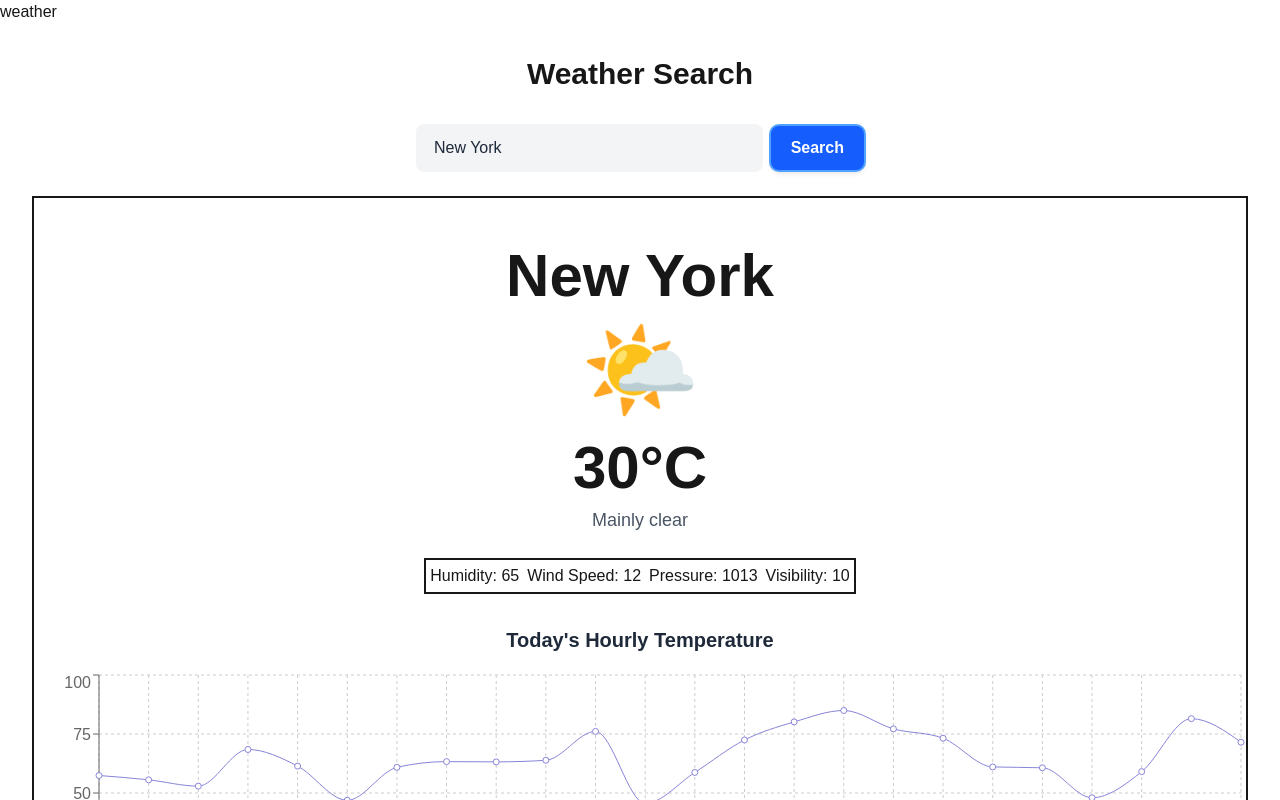
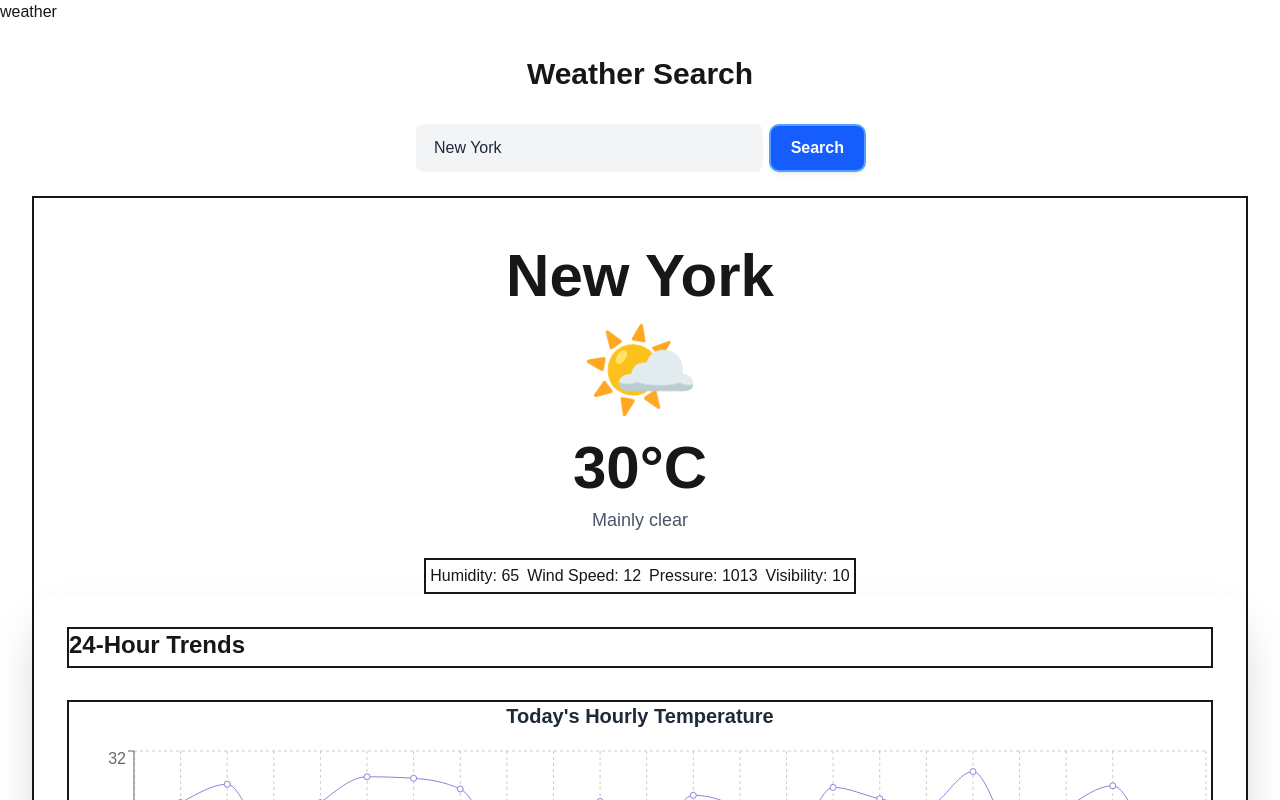
Before and after one commit to AbhinavCoder-14/AeroCast, a Next.js app in the folder next-app/: page /weather in a window 1280 px wide. Both pictures are taken after a click on the button "Search". Shown: the top 800 px of the page. Built offline with nearby package versions, Linux system fonts and the light colour scheme.

Commit message:
current weather is working fully

```diff
--- a/next-app/components/hourlyChart.tsx
+++ b/next-app/components/hourlyChart.tsx
@@ -1,7 +1,7 @@
 // /next-app/components/hourlyChart.tsx
-'use client';
+"use client";
 
-import React from "react";
+import React, { useState } from "react";
 import {
   LineChart,
   Line,
@@ -28,19 +28,47 @@ interface HourlyChartProps {
 }
 
 interface FinalHourlyChartProps {
-  data:HourlyChartProps
+  data: HourlyChartProps;
 }
 
-const HourlyChart = ({data}: FinalHourlyChartProps) => {
-  // The data is already in the correct format, so we can use it directly.
-  // The 'dataKey' in the chart components will look for the 'hour' and 'value' properties.
+type WeatherParameter = 'temperature' | 'humidity' | 'windSpeed' | 'pressure';
+const parameterOptions :Array<{value:WeatherParameter;label:string}> =[
+    { value: 'temperature', label: 'Temperature (°C)' },
+    { value: 'humidity', label: 'Humidity (%)' },
+    { value: 'windSpeed', label: 'Wind Speed (km/h)' },
+    { value: 'pressure', label: 'Pressure (hPa)' }
+
+];
+
+
+const HourlyChart = ({ data }: FinalHourlyChartProps) => {
+  const [SelectedGrpahParameter, setSelectedGrpahParameter] =
+    useState<WeatherParameter>("temperature");
+
   return (
-    <div className="mt-8">
-      <h3 className="text-xl font-bold text-center mb-4 text-gray-800 dark:text-white">
+    <div className="bg-white/10 backdrop-blur-lg rounded-3xl p-8 border border-white/20 shadow-2xl">
+      <div className="flex flex-col items-center justify-between mb-6">
+        <div className="w-full flex flex-row justify-between border-2">
+        <h3 className="text-2xl font-bold">24-Hour Trends</h3>
+        <select
+          value={SelectedGrpahParameter}
+          onChange={(e) => setSelectedGrpahParameter(e.target.value as WeatherParameter)}
+          className="bg-white/10 border border-white/20 rounded-xl px-4 py-2 text-white focus:outline-none focus:ring-2 focus:ring-blue-400"
+        >
+          {parameterOptions.map((option)=>(
+            <option key={option.value} value={option.value}>{option.label}</option>
+          ))}
+
+        </select>
+
+        </div>
+
+      <div className="border-2 mt-8 m-auto w-full flex flex-col justify-center">
+        <h3 className=" text-xl font-bold text-center mb-4 text-gray-800 dark:text-white">
           Today's Hourly Temperature
         </h3>
         <ResponsiveContainer width="100%" height={300}>
-        <LineChart data={data.humidity}>
+          <LineChart data={(data[SelectedGrpahParameter])}>
             <CartesianGrid strokeDasharray="3 3" />
             <XAxis dataKey="hour" />
             <YAxis />
@@ -55,6 +83,9 @@ const HourlyChart = ({data}: FinalHourlyChartProps) => {
           </LineChart>
         </ResponsiveContainer>
       </div>
+    </div>
+
+    </div>
   );
 };
 
```
Lines whose indentation alone changed are shown as unchanged.
